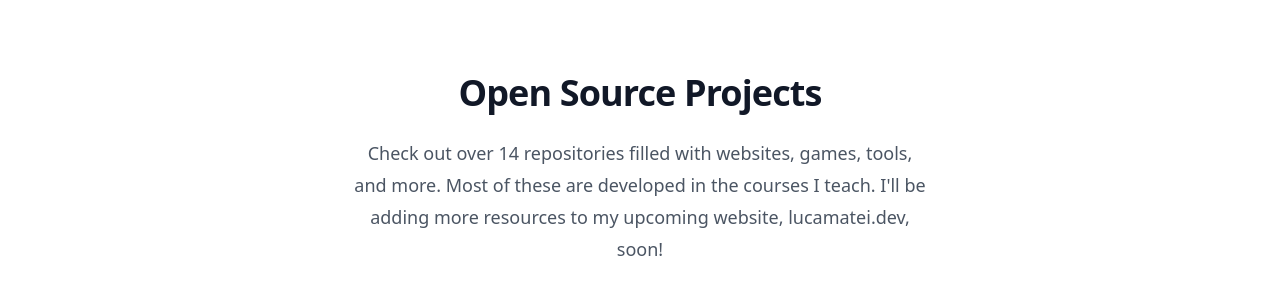
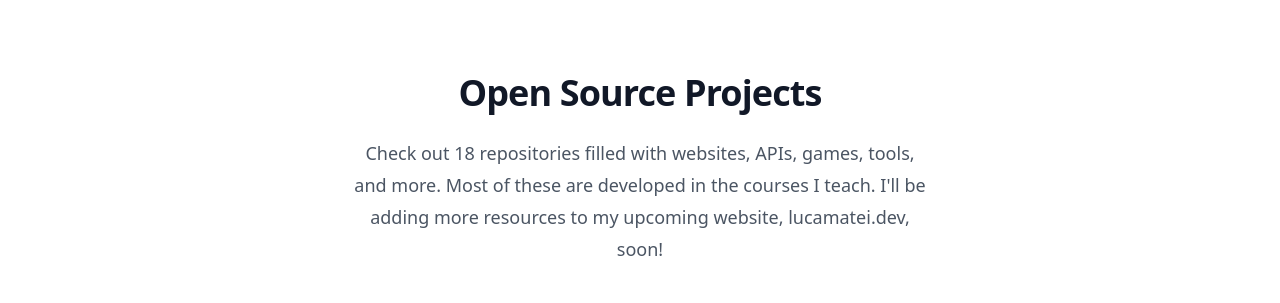
Before and after one commit to luca-matei/lucamatei.eu, a Next.js app: page / in a window 1280 px wide. Shown: the part 2200-2503 px from the top of the page. Built offline with nearby package versions, Linux system fonts and the light colour scheme.

Commit message:
Update description

```diff
--- a/src/app/(presentation-pages)/(home)/projects.tsx
+++ b/src/app/(presentation-pages)/(home)/projects.tsx
@@ -11,7 +11,7 @@
             Open Source Projects
           </h2>
           <p className="mx-auto mt-6 max-w-xl text-lg leading-8 text-gray-600">
-            Check out over 14 repositories filled with websites, games, tools, and more. Most of these are developed in the courses I teach. I&apos;ll be adding more resources to my upcoming website, lucamatei.dev, soon!
+            Check out 18 repositories filled with websites, APIs, games, tools, and more. Most of these are developed in the courses I teach. I&apos;ll be adding more resources to my upcoming website, lucamatei.dev, soon!
           </p>
           <div className="mt-10 flex items-center justify-center gap-x-6">
             <a
```
